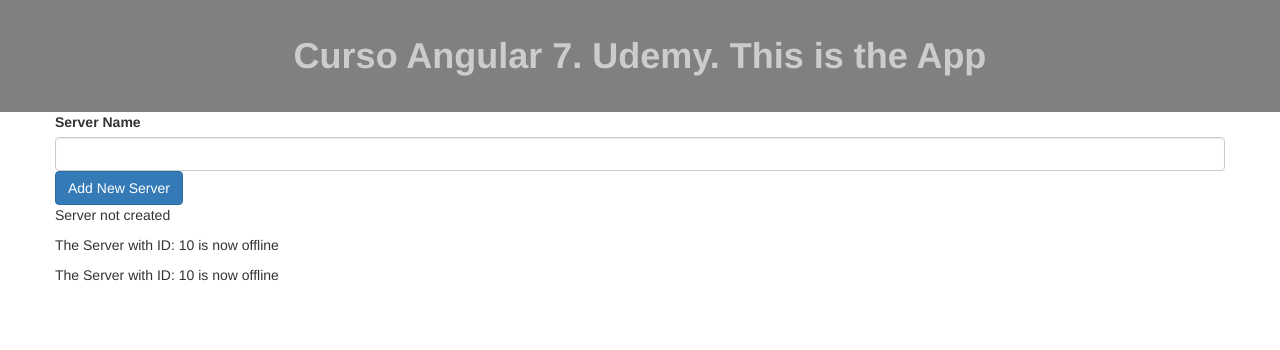
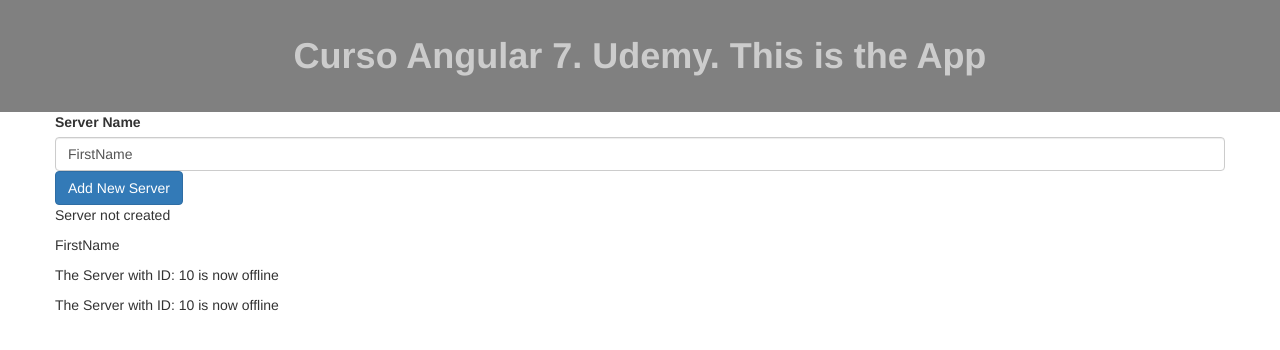
Before and after one commit to casares/ngRecipes, an Angular app in the folder s2_basic_components/: page / in a window 1280 px wide. Shown: the top 350 px of the page. Built offline with nearby package versions, Linux system fonts and the light colour scheme.

Commit message:
s2_31_twoWay_binding_end

```diff
--- a/s2_basic_components/src/app/app.module.ts
+++ b/s2_basic_components/src/app/app.module.ts
@@ -1,5 +1,6 @@
 import { BrowserModule } from '@angular/platform-browser';
 import { NgModule } from '@angular/core';
+import { FormsModule } from '@angular/forms';
 
 import { AppComponent } from './app.component';
 
@@ -13,7 +14,8 @@
     ServersComponent
   ],
   imports: [
-    BrowserModule
+    BrowserModule,
+    FormsModule
   ],
   providers: [],
   bootstrap: [AppComponent]
--- a/s2_basic_components/src/app/servers/servers.component.html
+++ b/s2_basic_components/src/app/servers/servers.component.html
@@ -3,12 +3,12 @@
         <div class="col-sm">
             <label for="inputServer">Server Name</label>
             <input type="text" name="inputServer" class="form-control"
-            (input)="onUpdateServerName($event)">
+            (input)="onUpdateServerName($event)"
+            [(ngModel)] = "serverName">
             <button
                 class="btn btn-primary"
                 [disabled] = "!serversAllowed"
-                (click)="onServerCreation()"
-                > <!-- [] or () = "" <- Here can be any TypeScript expresion or method call-->
+                (click)= "onServerCreation()">
                 Add New Server
             </button>
             <p>{{serverCreationStatus}}</p>
--- a/s2_basic_components/src/app/servers/servers.component.ts
+++ b/s2_basic_components/src/app/servers/servers.component.ts
@@ -8,7 +8,7 @@
 export class ServersComponent implements OnInit {
   private serversAllowed = false;
   private serverCreationStatus = 'Server not created';
-  private serverName = '';
+  private serverName = 'FirstName';
 
   constructor() {
     setTimeout(() => {
@@ -17,7 +17,7 @@
   }
 
   public onServerCreation () {
-    this.serverCreationStatus = 'Server Created';
+    this.serverCreationStatus = 'Server Created. Name is: ' + this.serverName;
   }
 
   public onUpdateServerName (event: Event) {
```
